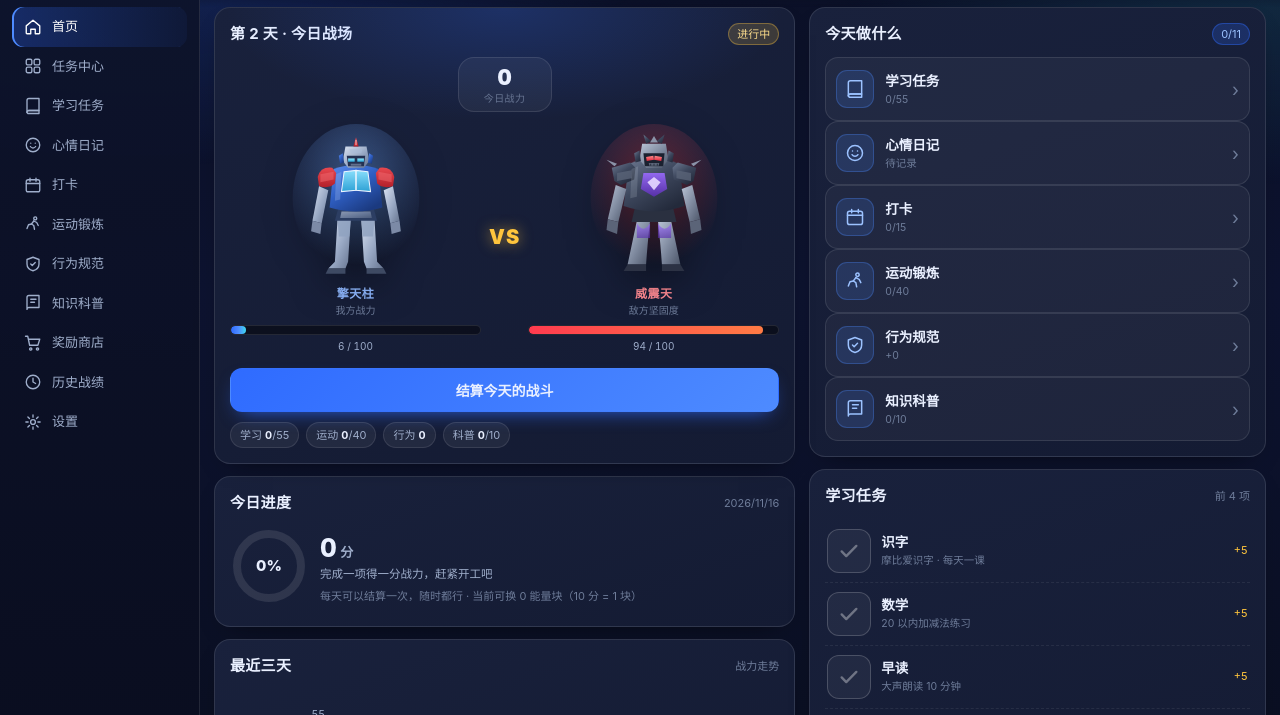
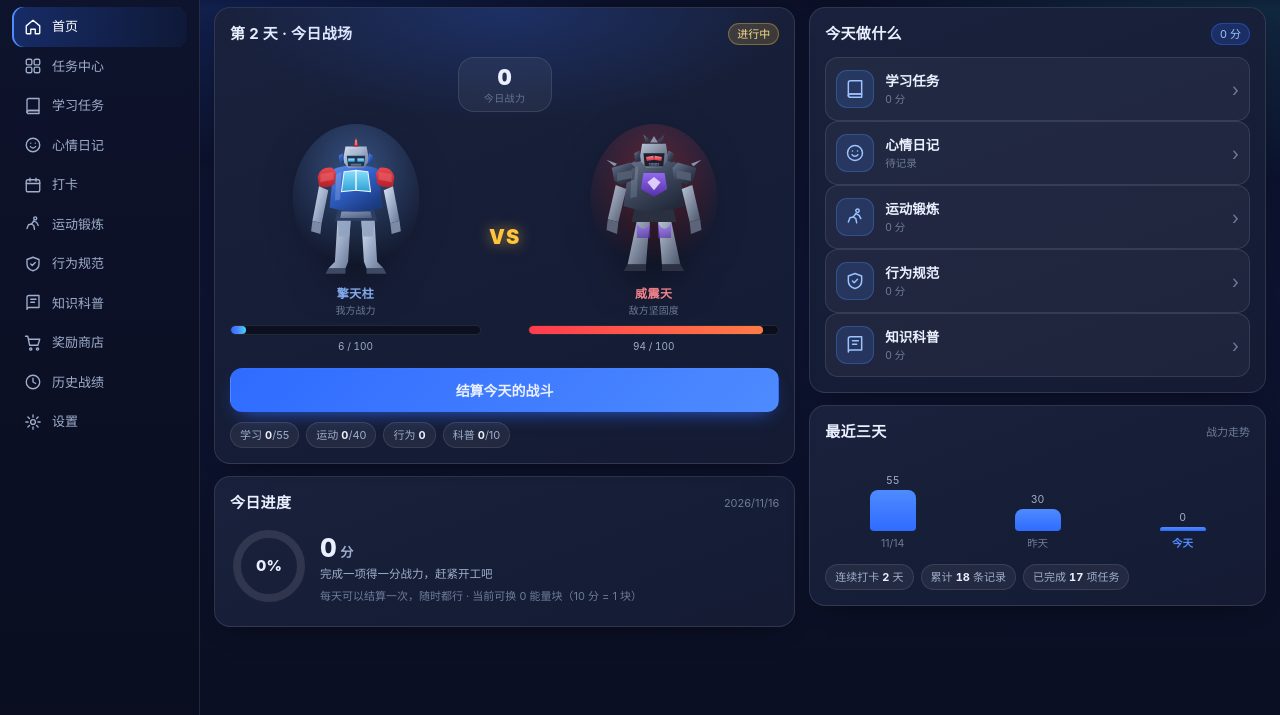
Before and after one commit to Shmilyqql-dev/autobot-camp, a plain HTML site: page index.html in a window 1280 px wide. Shown: the part 65-780 px from the top of the page. Drawn offline with Linux system fonts and the light colour scheme.

Commit message:
feat: 页面更新

```diff
--- a/index.html
+++ b/index.html
@@ -418,6 +418,14 @@ input,textarea,select{font-family:inherit;font-size:16px}
           </div>
         </div>
 
+      </div>
+
+      <div>
+        <div class="card">
+          <div class="card-h"><h2>今天做什么</h2><span class="badge" id="study-badge">0 分</span></div>
+          <div id="home-entries"></div>
+        </div>
+
         <div class="card">
           <div class="card-h"><h2>最近三天</h2><span class="sub">战力走势</span></div>
           <div class="trend" id="trend"></div>
@@ -426,24 +434,6 @@ input,textarea,select{font-family:inherit;font-size:16px}
             <span class="chip">累计 <b id="stat-total">0</b> 条记录</span>
             <span class="chip">已完成 <b id="stat-all">0</b> 项任务</span>
           </div>
-        </div>
-      </div>
-
-      <div>
-        <div class="card">
-          <div class="card-h"><h2>今天做什么</h2><span class="badge" id="study-badge">0/11</span></div>
-          <div id="home-entries"></div>
-        </div>
-
-        <div class="card">
-          <div class="card-h"><h2>学习任务</h2><span class="sub">前 4 项</span></div>
-          <div id="study-quick"></div>
-          <button class="btn ghost sm" style="width:100%;margin-top:10px" data-go="study">查看全部任务</button>
-        </div>
-
-        <div class="card">
-          <div class="card-h"><h2>奖励商店</h2><span class="sub" id="shop-coin">0 能量块</span></div>
-          <div class="shop-grid" id="shop-quick"></div>
         </div>
       </div>
     </div>
@@ -1253,54 +1243,45 @@ window.CAMP_DB_ID = "a8ja0RzwygtIaiBdH0odSL";
     if ($('stat-all')) $('stat-all').textContent = n;
   }
 
-  function renderStudyQuick() {
+  /* 今日五项：任务中心显示完成进度，首页显示该项当天得分 */
+  function dailyItems() {
     var t = todayStr();
-    var done = calc.studyDoneMap(t);
-    var n = Object.keys(done).length;
-    if ($('study-badge')) $('study-badge').textContent = n + '/11';
+    var st = calc.sumType(t, '任务打卡');
+    var sp = calc.sumType(t, '运动打卡');
+    var bh = calc.sumType(t, '行为规范');
+    var qz = calc.sumType(t, '每日题数');
+    var mooded = !!calc.moodOf(t);
+    return [
+      { id: 'study',    label: '学习任务', icon: 'book',   prog: st + '/55', pts: st },
+      { id: 'mood',     label: '心情日记', icon: 'smile',  prog: mooded ? '已记录' : '待记录', pts: mooded ? '已记录' : '待记录' },
+      { id: 'sport',    label: '运动锻炼', icon: 'run',    prog: sp + '/40', pts: sp },
+      { id: 'behavior', label: '行为规范', icon: 'shield', prog: (bh >= 0 ? '+' : '') + bh, pts: bh },
+      { id: 'quiz',     label: '知识科普', icon: 'quiz',   prog: qz + '/10', pts: qz }
+    ];
+  }
+
+  function entryHtml(list, mode) {
     var html = '';
-    STUDY_TASKS.slice(0, 4).forEach(function (task) {
-      var d = !!done[task.name];
-      html += '<div class="trow">' +
-        '<div class="chk' + (d ? ' done' : '') + '" data-task="' + task.id + '" role="button">' + svg('check') + '</div>' +
-        '<div class="tm"><b>' + esc(task.name) + '</b><span>' + esc(task.desc) + '</span></div>' +
-        '<div class="pt">+' + task.pts + '</div></div>';
-    });
-    if ($('study-quick')) $('study-quick').innerHTML = html;
-  }
-
-  function renderShopQuick() {
-    var coin = calc.coin();
-    if ($('shop-coin')) $('shop-coin').textContent = coin + ' 能量块';
-    var html = '';
-    SHOP_ITEMS.slice(0, 4).forEach(function (it) {
-      html += '<div class="shop-item' + (coin >= it.cost ? ' can' : '') + '" data-shop="' + it.id + '" role="button">' +
-        svgIcon(it.icon) + '<div class="nm">' + esc(it.name) + '</div>' +
-        '<div class="cost">' + it.cost + ' 能量块</div></div>';
-    });
-    if ($('shop-quick')) $('shop-quick').innerHTML = html;
-  }
-
-  /* 首页打卡入口网格 */
-  function renderCheckGrid() {
-    var t = todayStr();
-    var items = [
-      { id: 'study',    label: '学习任务', icon: 'book',     sub: calc.sumType(t, '任务打卡') + '/55' },
-      { id: 'mood',     label: '心情日记', icon: 'smile',    sub: calc.moodOf(t) ? '已记录' : '待记录' },
-      { id: 'picbook',  label: '打卡', icon: 'calendar', sub: calc.picbookDays() + '/15' },
-      { id: 'sport',    label: '运动锻炼', icon: 'run',      sub: calc.sumType(t, '运动打卡') + '/40' },
-      { id: 'behavior', label: '行为规范', icon: 'shield',   sub: (calc.sumType(t, '行为规范') >= 0 ? '+' : '') + calc.sumType(t, '行为规范') },
-      { id: 'quiz',     label: '知识科普', icon: 'quiz',     sub: calc.sumType(t, '每日题数') + '/10' }
-    ];
-    var html = '';
-    items.forEach(function (it) {
+    list.forEach(function (it) {
+      var sub;
+      if (mode === 'pts') {
+        sub = (typeof it.pts === 'string') ? it.pts : ((it.pts > 0 ? '+' : '') + it.pts + ' 分');
+      } else {
+        sub = it.prog;
+      }
       html += '<div class="entry" data-go="' + it.id + '" role="button">' +
         '<span class="e-ic">' + svgStroke(it.icon) + '</span>' +
-        '<span class="e-tx"><b>' + esc(it.label) + '</b><i>' + esc(it.sub) + '</i></span>' +
+        '<span class="e-tx"><b>' + esc(it.label) + '</b><i>' + esc(sub) + '</i></span>' +
         '<span class="e-ar">›</span></div>';
     });
-    if ($('check-grid')) $('check-grid').innerHTML = html;
-    if ($('home-entries')) $('home-entries').innerHTML = html;
+    return html;
+  }
+
+  function renderCheckGrid() {
+    var list = dailyItems();
+    if ($('check-grid')) $('check-grid').innerHTML = entryHtml(list, 'prog');
+    if ($('home-entries')) $('home-entries').innerHTML = entryHtml(list, 'pts');
+    if ($('study-badge')) $('study-badge').textContent = calc.scoreOf(todayStr()) + ' 分';
   }
 
   function renderShopList() {
@@ -1387,8 +1368,6 @@ window.CAMP_DB_ID = "a8ja0RzwygtIaiBdH0odSL";
     renderArena();
     renderRing();
     renderTrend();
-    renderStudyQuick();
-    renderShopQuick();
     renderCheckGrid();
     renderStudyList();
     renderShopList();
```
